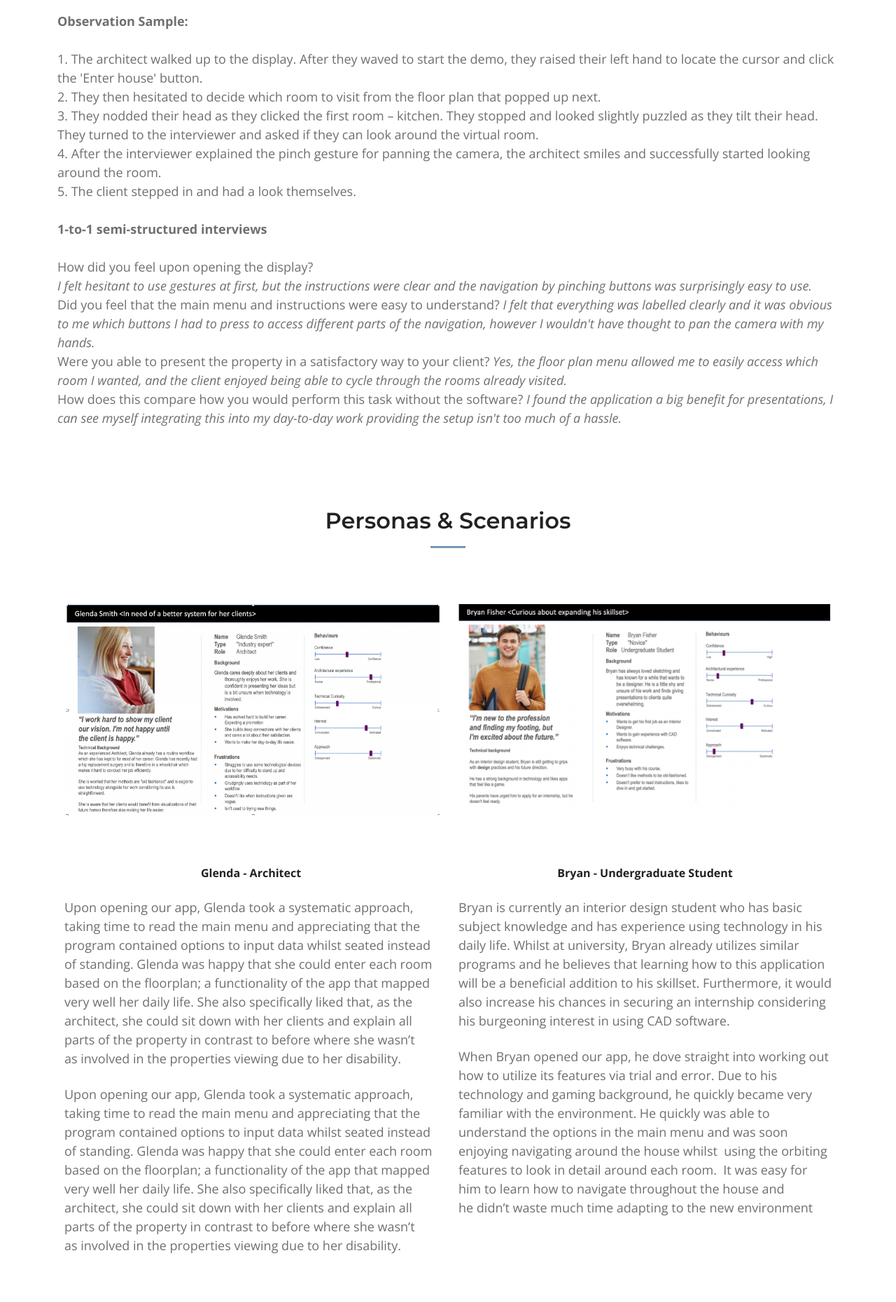
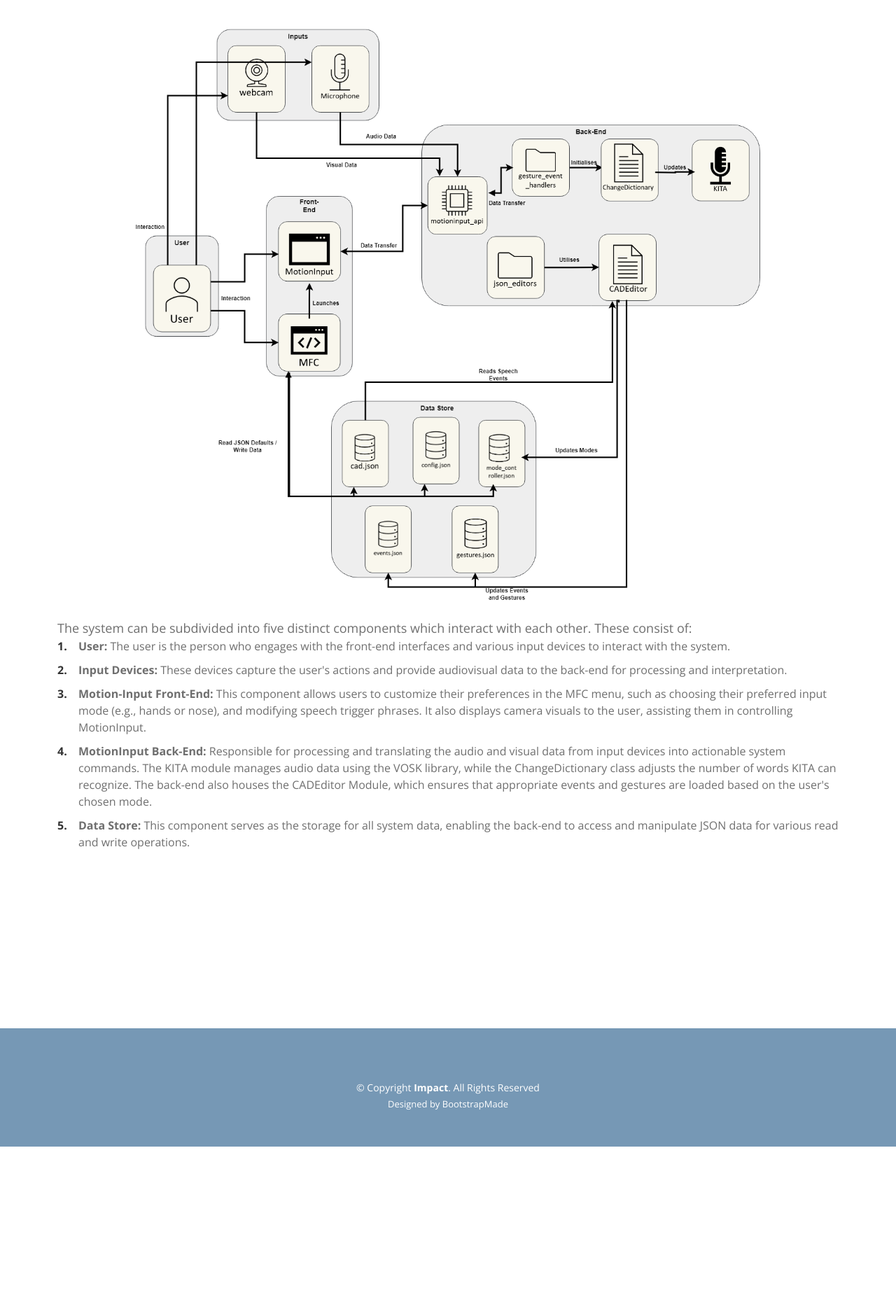
Before and after one commit to ghalaliagiga/team36website, a plain HTML site: page systemdesign.html in a window 1280 px wide. Shown: the part 485-2345 px from the top of the page at 70% size. After the commit the page ends 2123 px from the top, so only its background shows below. Drawn offline with nearby package versions, Linux system fonts and the light colour scheme.

Commit message:
basic Systems added

```diff
--- a/systemdesign.html
+++ b/systemdesign.html
@@ -5,7 +5,7 @@
   <meta charset="utf-8">
   <meta content="width=device-width, initial-scale=1.0" name="viewport">
 
-  <title>Impact Bootstrap Template - Index</title>
+  <title>MotionInput for CAD</title>
   <meta content="" name="description">
   <meta content="" name="keywords">
 
@@ -16,7 +16,9 @@
   <!-- Google Fonts -->
   <link rel="preconnect" href="https://fonts.googleapis.com">
   <link rel="preconnect" href="https://fonts.gstatic.com" crossorigin>
-  <link href="https://fonts.googleapis.com/css2?family=Open+Sans:ital,wght@0,300;0,400;0,500;0,600;0,700;1,300;1,400;1,600;1,700&family=Montserrat:ital,wght@0,300;0,400;0,500;0,600;0,700;1,300;1,400;1,500;1,600;1,700&family=Raleway:ital,wght@0,300;0,400;0,500;0,600;0,700;1,300;1,400;1,500;1,600;1,700&display=swap" rel="stylesheet">
+  <link
+    href="https://fonts.googleapis.com/css2?family=Open+Sans:ital,wght@0,300;0,400;0,500;0,600;0,700;1,300;1,400;1,600;1,700&family=Montserrat:ital,wght@0,300;0,400;0,500;0,600;0,700;1,300;1,400;1,500;1,600;1,700&family=Raleway:ital,wght@0,300;0,400;0,500;0,600;0,700;1,300;1,400;1,500;1,600;1,700&display=swap"
+    rel="stylesheet">
 
   <!-- Vendor CSS Files -->
   <link href="assets/vendor/bootstrap/css/bootstrap.min.css" rel="stylesheet">
@@ -102,134 +104,32 @@
     <section id="about" class="about">
       <div class="container" data-aos="fade-up">
         <div class="section-header">
-          <h2>Direct Observation</h2>
-            <p>
-            <strong>Observation Sample:</strong>
+          <h2>System Architecture Diagram </h2>
+
           <br>
-            <br>
-                1. The architect walked up to the display.
-                After they waved to start the demo, they raised their left hand
-                    to locate the cursor and click the 'Enter house' button.<br>
-                2. They then hesitated to decide which room to visit from the floor
-                    plan that popped up next.<br>
-                3. They nodded their head as they clicked the first room – kitchen.
-                    They stopped and looked slightly puzzled as they tilt their head.
-                    They turned to the interviewer and asked if they can look around
-                    the virtual room.<br>
-                4. After the interviewer explained the pinch gesture for panning
-                    the camera, the architect smiles and successfully started
-                     looking around the room.<br>
-                5. The client stepped in and had a look themselves.<br>
-                <br>
-
-
-            <strong>1-to-1 semi-structured interviews</strong>
-            <br>
-            <br>
-
-            How did you feel upon opening the display?
-            <br>
-            <p>
-
-            <i>I felt hesitant to use gestures at first, but the instructions were
-             clear and the navigation by pinching buttons was surprisingly easy to use.</i><br>
-
-            Did you feel that the main menu and instructions were easy to understand?
-
-            <i>I felt that everything was labelled clearly and it was obvious to me
-            which buttons I had to press to access different parts of the navigation,
-            however I wouldn't have thought to pan the camera with my hands.</i><br>
-
-            Were you able to present the property in a satisfactory way to your client?
-
-            <i>Yes, the floor plan menu allowed me to easily access which room I
-            wanted, and the client enjoyed being able to cycle through the rooms already
-            visited.</i><br>
-
-            How does this compare how you would perform this task without the software?
-
-            <i>I found the application a big benefit for presentations, I can see myself
-            integrating this into my day-to-day work providing the setup isn't too much
-            of a hassle.</i><br>
-            <br>
-            <br>
-
-
-            <section id="personas" class="about">
-              <div class="container">
-                <div class="section-header">
-                  <h2>Personas & Scenarios</h2>
+          <img src="assets/img/systemsdiagram.png" alt="Systems Diagram" style="max-width: 80%;">
+          <br><br>
+          <div>
+            <p>The system can be subdivided into five distinct components which interact with each other. These consist
+              of:</p>
+            <ol>
+              <li><strong>User:</strong> The user is the person who engages with the front-end interfaces and various
+                input devices to interact with the system.</li>
+              <li><strong>Input Devices:</strong> These devices capture the user's actions and provide audiovisual data
+                to the back-end for processing and interpretation.</li>
+              <li><strong>Motion-Input Front-End:</strong> This component allows users to customize their preferences in
+                the MFC menu, such as choosing their preferred input mode (e.g., hands or nose), and modifying speech
+                trigger phrases. It also displays camera visuals to the user, assisting them in controlling MotionInput.
+              </li>
+              <li><strong>MotionInput Back-End:</strong> Responsible for processing and translating the audio and visual
+                data from input devices into actionable system commands. The KITA module manages audio data using the VOSK library, while the
+                ChangeDictionary class adjusts the number of words KITA can recognize. The back-end also houses the
+                CADEditor Module, which ensures that appropriate events and gestures are loaded based on the user's
+                chosen mode.</li>
+              <li><strong>Data Store:</strong> This component serves as the storage for all system data, enabling the
+                back-end to access and manipulate JSON data for various read and write operations.</li>
+            </ol>
           </div>
-                  <div class="row">
-                    <div class="col-lg-6" data-aos="zoom-in">
-                      <img src="assets/img/personas/glenda.png" class="img-fluid" alt="">
-                      </div>
-                      <div class="col-lg-6" data-aos="zoom-in">
-                          <img src="assets/img/personas/bryan.png" class="img-fluid" alt="">
-                      </div>
-
-              </div>
-          </section>
-
-          <div class="flex-parent-element">
-            <div class="flex-child-element">
-
-                <strong>Glenda - Architect</strong>
-                <br>
-                <br>
-                <p>Upon opening our app, Glenda took a systematic approach, taking time
-                  to read the main menu and appreciating that the program contained options
-                   to input data whilst seated instead of standing. Glenda was happy that
-                   she could enter each room based on the floorplan; a functionality of
-                   the app that mapped very well her daily life. She also specifically
-                   liked that, as the architect, she could sit down with her clients
-                    and explain all parts of the property in contrast to before where
-                    she wasn’t as involved in the properties viewing due to her disability.</p>
-                    <br>
-                    <p>Upon opening our app, Glenda took a systematic approach, taking time
-                    to read the main menu and appreciating that the program contained options
-                    to input data whilst seated instead of standing. Glenda was happy that
-                    she could enter each room based on the floorplan; a functionality of
-                    the app that mapped very well her daily life. She also specifically
-                    liked that, as the architect, she could sit down with her clients
-                    and explain all parts of the property in contrast to before where
-                    she wasn’t as involved in the properties viewing due to her disability.</p>
-
-            </div>
-            <div class="flex-child-element">
-
-                <strong>Bryan - Undergraduate Student </strong>
-                <br>
-                <br>
-                <p> Bryan is currently an interior design student who has basic subject
-                  knowledge and has experience using technology in his daily life. Whilst
-                   at university, Bryan already utilizes similar programs and he believes
-                   that learning how to this application will be a beneficial addition
-                   to his skillset. Furthermore, it would also increase his chances in
-                   securing an internship considering his burgeoning interest in using CAD
-                   software. </p>
-                    <br>
-                    <p>When Bryan opened our app, he dove straight into working out how to utilize
-                      its features via trial and error. Due to his technology and gaming background,
-                       he quickly became very familiar with the environment. He quickly was able
-                       to understand the options in the main menu and was soon enjoying navigating
-                       around the house whilst  using the orbiting features to look in detail
-                       around each room.  It was easy for him to learn how to navigate throughout
-                        the house and he didn’t waste much time adapting to the new environment</p>
-              </div>
-          </div>
-        </div>
-
-
-        <section id="Sketches" class="Sketches">
-          <div class="container" data-aos="fade-up">
-            <div class="section-header">
-              <h2>Sketches + Prototypes</h2>
-
-              </div>
-            </div>
-            </section>
-
 
 
         </div>
@@ -292,7 +192,8 @@
   </footer><!-- End Footer -->
   <!-- End Footer -->
 
-  <a href="#" class="scroll-top d-flex align-items-center justify-content-center"><i class="bi bi-arrow-up-short"></i></a>
+  <a href="#" class="scroll-top d-flex align-items-center justify-content-center"><i
+      class="bi bi-arrow-up-short"></i></a>
 
   <div id="preloader"></div>
 
```
Also changed, not shown: assets/img/systemsdiagram.png (added). Lines whose indentation alone changed are shown as unchanged.
